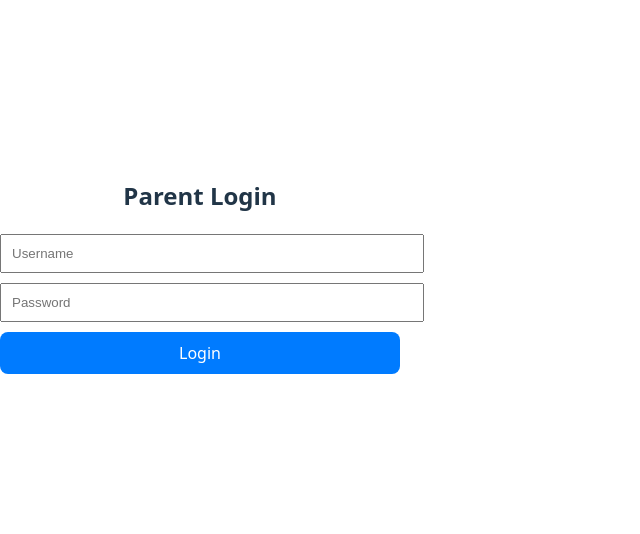
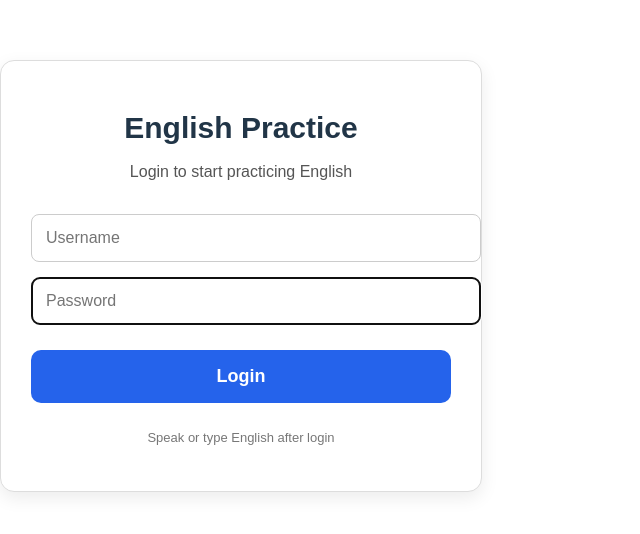
Before and after one commit to apoorfakhraei-spec/parents-frontend, a React (Vite) app: page / in a window 1280 px wide. Shown: the part 124-658 px from the top of the page, without its empty margins (0-640 px from the left). Built offline with nearby package versions, Linux system fonts and the light colour scheme.

Commit message:
improve chat UX, loading state, parent friendly login UI

```diff
--- a/src/App.jsx
+++ b/src/App.jsx
@@ -9,6 +9,7 @@ function App() {
   const [chat, setChat] = useState([]);
   const [listening, setListening] = useState(false);
   const [voiceMode, setVoiceMode] = useState(false);
+  const [loading, setLoading] = useState(false);
 
   const chatEndRef = useRef(null);
 
@@ -52,12 +53,15 @@ function App() {
 
   // ---------------- CHAT ----------------
 const sendMessage = async () => {
-    if (!message.trim()) return;
+  if (!message.trim() || loading) return;
+
+  setLoading(true);
 
   const newChat = [...chat, { role: "user", content: message }];
   setChat(newChat);
   setMessage("");
 
+  try {
     const res = await fetch(`${API_BASE}/chat`, {
       method: "POST",
       headers: {
@@ -71,7 +75,7 @@ function App() {
     });
 
     if (res.status === 401) {
-      alert("Session expired.");
+      alert("Session expired. Please login again.");
       logout();
       return;
     }
@@ -86,6 +90,12 @@ function App() {
     setChat(updatedChat);
 
     speak(data.reply);
+
+  } catch (err) {
+    alert("Network error. Please try again.");
+  }
+
+  setLoading(false);
 };
 
   // ---------------- SPEECH TO TEXT ----------------
@@ -120,38 +130,81 @@ function App() {
   }, [chat]);
 
   // ---------------- LOGIN SCREEN ----------------
+// ---------------- LOGIN SCREEN ----------------
 if (!token) {
   return (
-      <div style={{ maxWidth: "400px", margin: "100px auto", textAlign: "center" }}>
-        <h2>Parent Login</h2>
+    <div
+      style={{
+        maxWidth: "420px",
+        margin: "120px auto",
+        padding: "30px",
+        textAlign: "center",
+        border: "1px solid #ddd",
+        borderRadius: "14px",
+        backgroundColor: "#ffffff",
+        boxShadow: "0 6px 18px rgba(0,0,0,0.08)",
+        fontFamily: "Arial, sans-serif",
+      }}
+    >
+      <h1 style={{ fontSize: "30px", marginBottom: "10px" }}>
+        English Practice
+      </h1>
+
+      <p style={{ fontSize: "16px", color: "#555", marginBottom: "30px" }}>
+        Login to start practicing English
+      </p>
 
       <input
+        autoFocus
         placeholder="Username"
         value={username}
         onChange={(e) => setUsername(e.target.value)}
-          style={{ width: "100%", padding: "10px", marginBottom: "10px" }}
+        style={{
+          width: "100%",
+          padding: "14px",
+          fontSize: "16px",
+          marginBottom: "15px",
+          borderRadius: "8px",
+          border: "1px solid #ccc",
+        }}
       />
 
       <input
+        autoFocus
         type="password"
         placeholder="Password"
         value={password}
         onChange={(e) => setPassword(e.target.value)}
-          style={{ width: "100%", padding: "10px", marginBottom: "10px" }}
+        style={{
+          width: "100%",
+          padding: "14px",
+          fontSize: "16px",
+          marginBottom: "25px",
+          borderRadius: "8px",
+          border: "1px solid #ccc",
+        }}
       />
 
       <button
         onClick={handleLogin}
         style={{
           width: "100%",
-            padding: "10px",
-            backgroundColor: "#007bff",
+          padding: "16px",
+          fontSize: "18px",
+          fontWeight: "bold",
+          backgroundColor: "#2563eb",
           color: "white",
           border: "none",
+          borderRadius: "10px",
+          cursor: "pointer",
         }}
       >
         Login
       </button>
+
+      <p style={{ marginTop: "25px", fontSize: "13px", color: "#777" }}>
+        Speak or type English after login
+      </p>
     </div>
   );
 }
@@ -202,6 +255,9 @@ function App() {
           value={message}
           onChange={(e) => setMessage(e.target.value)}
           placeholder="Type or use mic..."
+          onKeyDown={(e) => {
+            if (e.key === "Enter") sendMessage();
+          }}
         />
 
         <button
@@ -220,8 +276,9 @@ function App() {
         <button
           style={{ marginLeft: "10px", padding: "10px" }}
           onClick={sendMessage}
+          disabled={loading}
         >
-          Send
+          {loading ? "Thinking..." : "Send"}
         </button>
       </div>
     </div>
```
Lines whose indentation alone changed are shown as unchanged.
